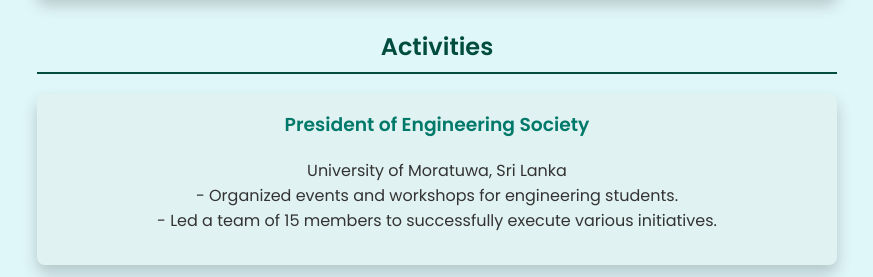
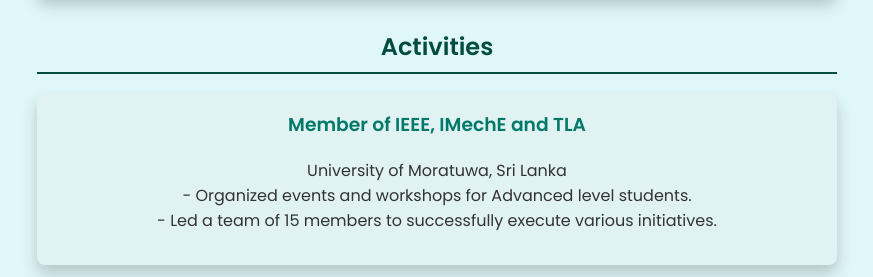
Before and after one commit to rathees01/Rathees-Thillainathan, a plain HTML site: page index.html in a window 1280 px wide. Shown: the part 5867-6144 px from the top of the page, without its empty margins (203-1076 px from the left). Drawn offline with Linux system fonts and the light colour scheme.

Commit message:
Update index.html

```diff
--- a/index.html
+++ b/index.html
@@ -359,9 +359,9 @@
         <section id="activities">
             <h2>Activities</h2>
             <div class="portfolio-item">
-                <h3>President of Engineering Society</h3>
+                <h3>Member of IEEE, IMechE and TLA</h3>
                 <p>University of Moratuwa, Sri Lanka<br>
-                - Organized events and workshops for engineering students.<br>
+                - Organized events and workshops for Advanced level students.<br>
                 - Led a team of 15 members to successfully execute various initiatives.</p>
             </div>
             <div class="portfolio-item">
```
